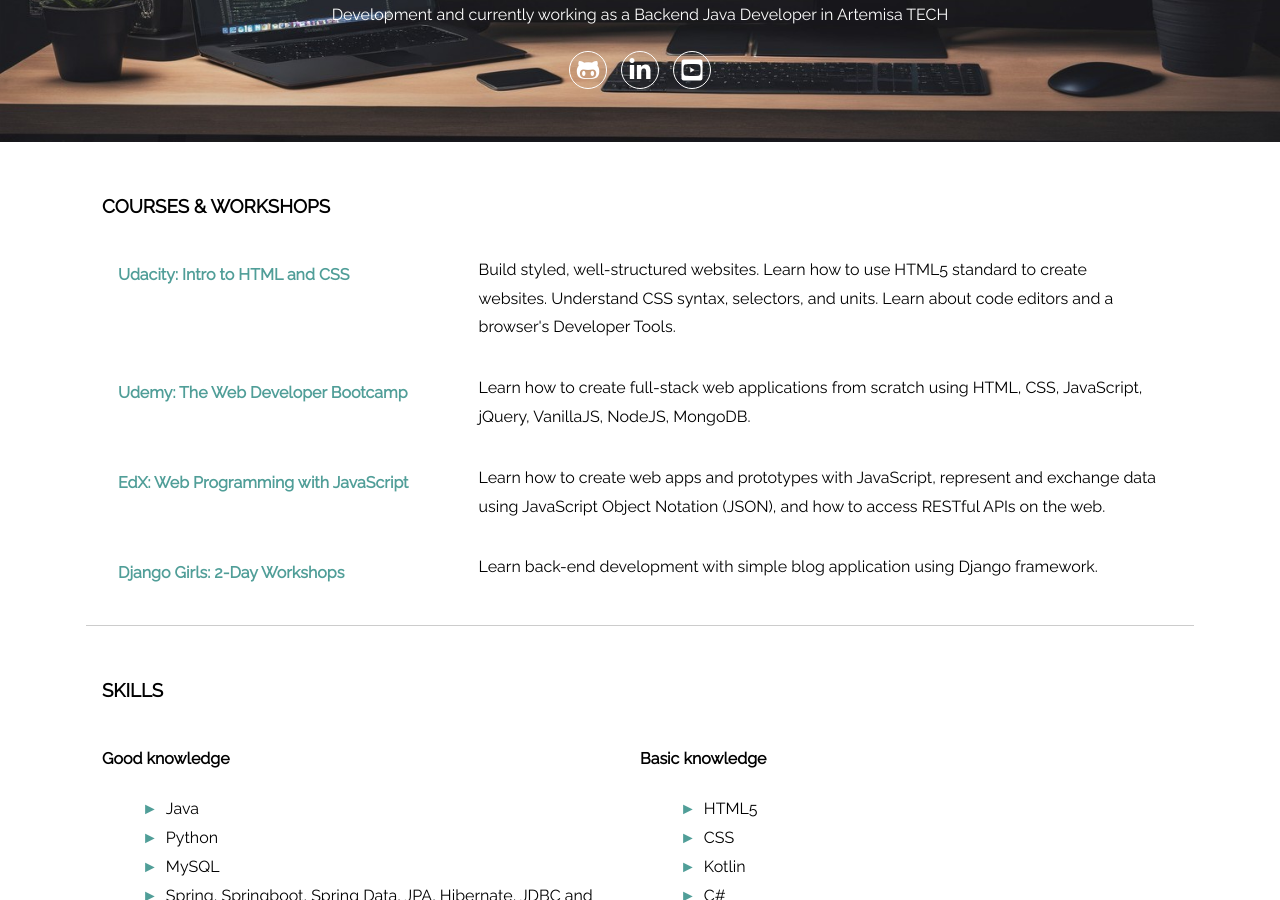
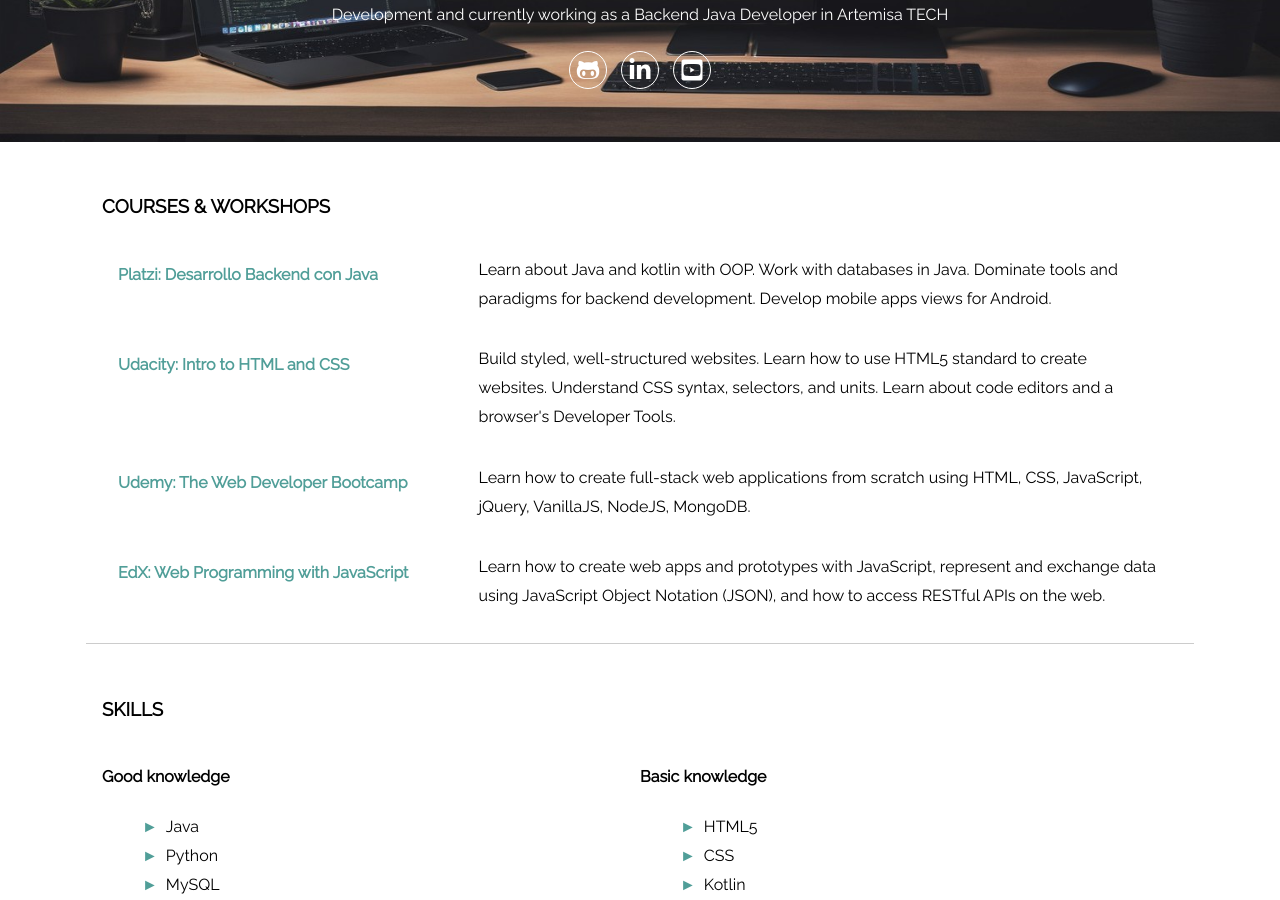
Before and after one commit to galvisjuanc/galvisjuanc.github.io, a Jekyll site: the page index.html, which Jekyll copies as it is, in a window 1280 px wide and 900 px high, scrolled down 328 px. Built offline with Jekyll 4.4.1, drawn with Linux system fonts in a browser that asks for light colours; nearby versions of some CDN libraries.

Commit message:
Update Course Descriptions

```diff
--- a/index.html
+++ b/index.html
@@ -36,6 +36,14 @@
         <h3>Courses & Workshops</h3>
         <article class='course'>
             <div class='title'>
+                <h4>Platzi: Desarrollo Backend con Java</h4>
+            </div>
+            <div class="description">
+                <p>Learn about Java and kotlin with OOP. Work with databases in Java. Dominate tools and paradigms for backend development. Develop mobile apps views for Android.</p>
+            </div>
+        </article>
+        <article class='course'>
+            <div class='title'>
                 <h4>Udacity: Intro to HTML and CSS</h4>
             </div>
             <div class="description">
@@ -56,14 +64,6 @@
             </div>
             <div class="description">
                 <p>Learn how to create web apps and prototypes with JavaScript, represent and exchange data using JavaScript Object Notation (JSON), and how to access RESTful APIs on the web.</p>
-            </div>
-        </article>
-        <article class='course'>
-            <div class='title'>
-                <h4>Django Girls: 2-Day Workshops</h4>
-            </div>
-            <div class="description">
-                <p>Learn back-end development with simple blog application using Django  framework.</p>
             </div>
         </article>
     </section>
```
